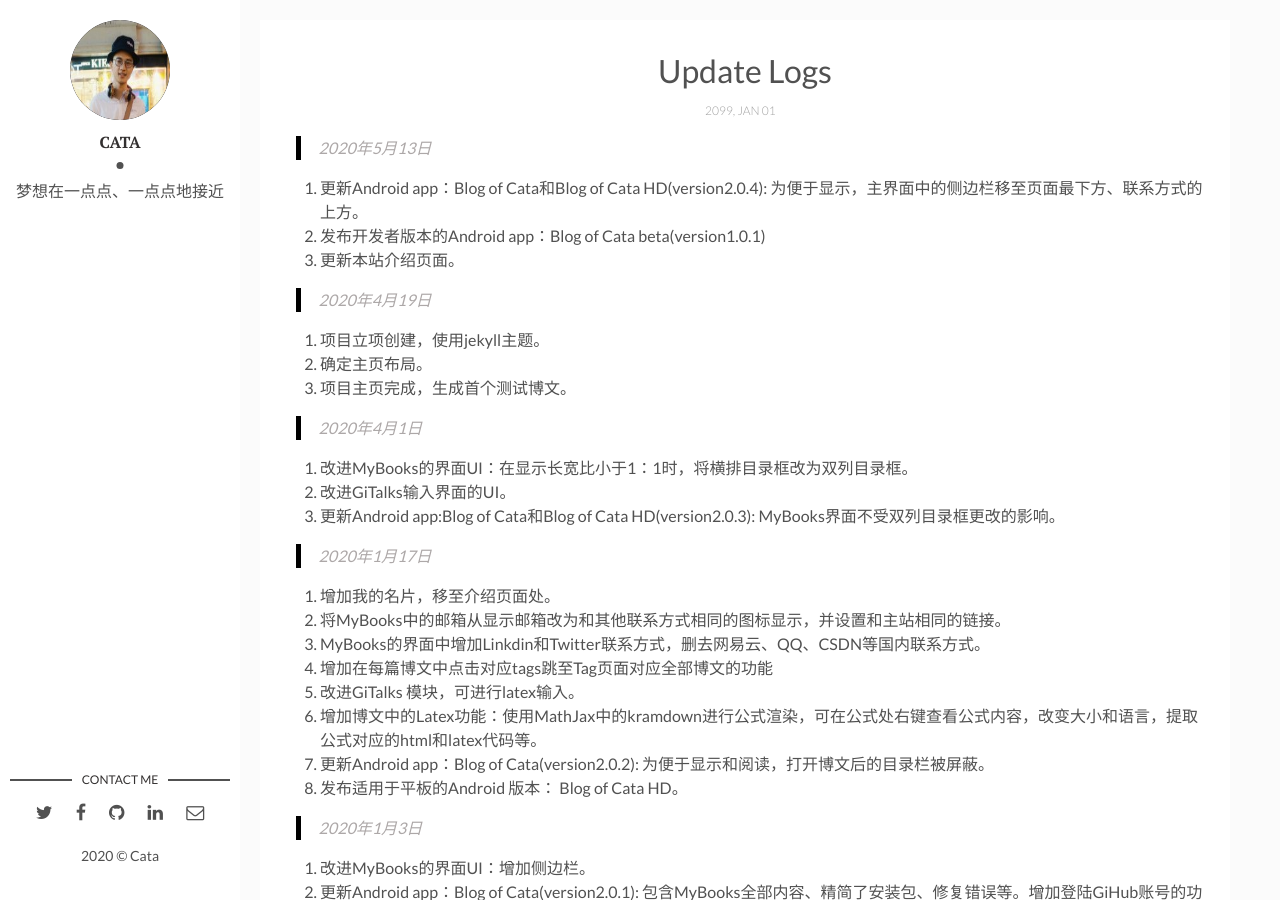
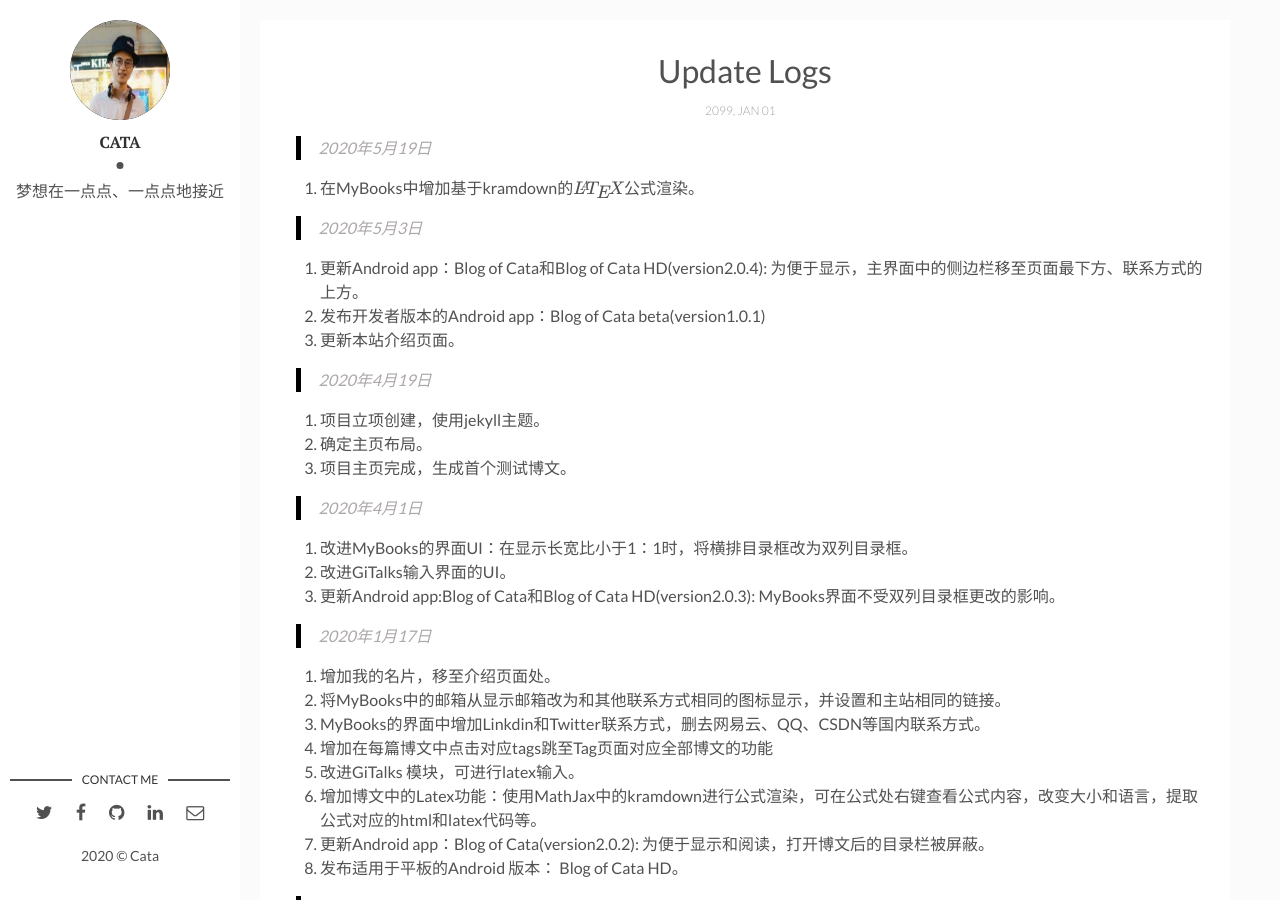
Before and after one commit to jaylencheng/Mybooks, a Jekyll site: the page built from _posts/2099-01-17-Update-Logs.markdown, in a window 1280 px wide and 900 px high. Built offline with Jekyll 4.4.1, drawn with Linux system fonts in a browser that asks for light colours; formulas are drawn with MathJax 3; comment, search, counter and statistics services are not loaded.

Commit message:
Update 2099-01-17-Update-Logs.markdown

```diff
--- a/_posts/2099-01-17-Update-Logs.markdown
+++ b/_posts/2099-01-17-Update-Logs.markdown
@@ -5,7 +5,11 @@ date: 2099-1-1 13:32:20 +0300
 description: 本站的更新日志. # Add post description (optional)
 img:  # Add image post (optional)
 ---
-> 2020年5月13日
+>2020年5月19日
+
+1. 在MyBooks中增加基于kramdown的$\LaTeX$公式渲染。
+
+> 2020年5月3日
 
 1. 更新Android app：Blog of Cata和Blog of Cata HD(version2.0.4): 为便于显示，主界面中的侧边栏移至页面最下方、联系方式的上方。
 2. 发布开发者版本的Android app：Blog of Cata beta(version1.0.1)
```
